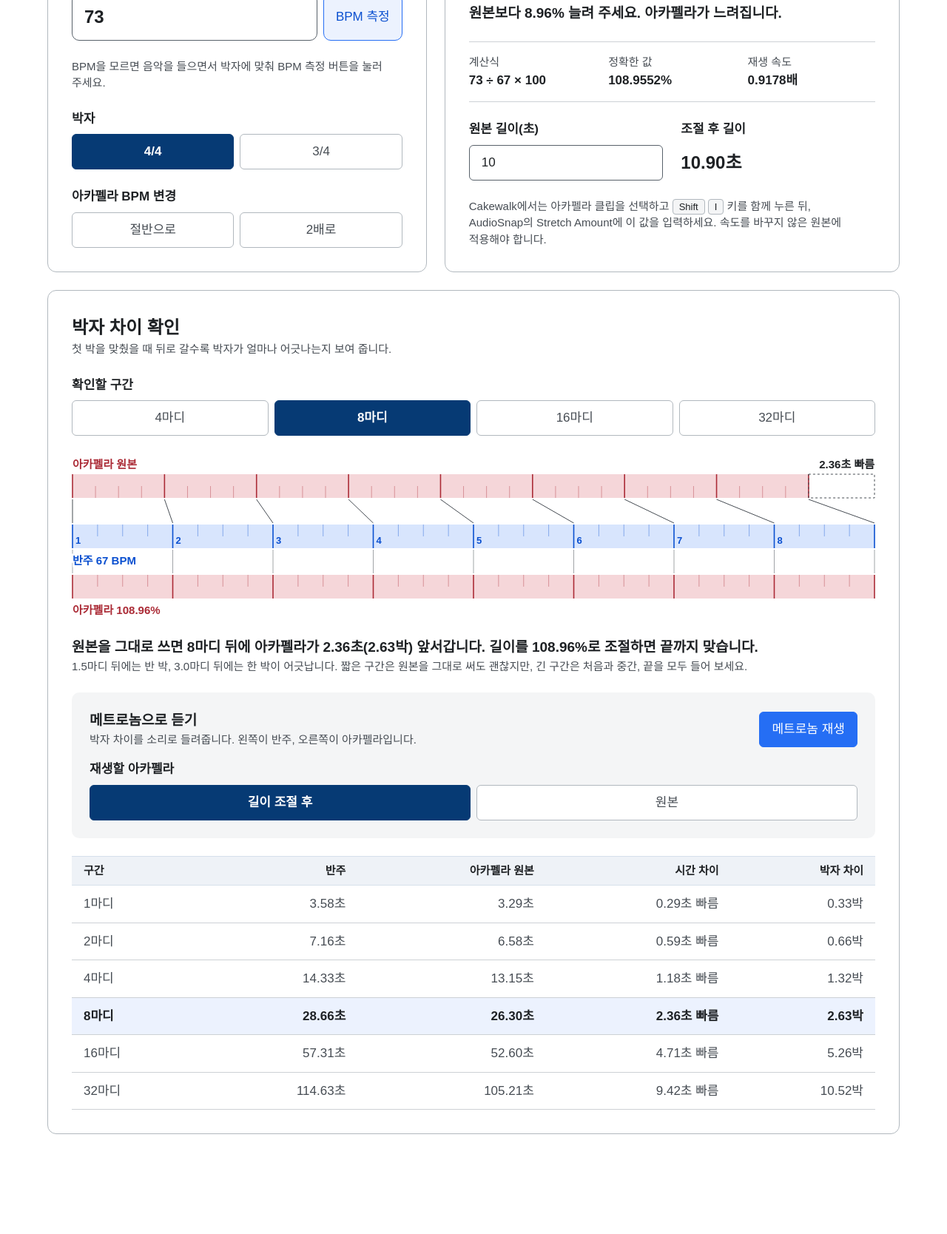
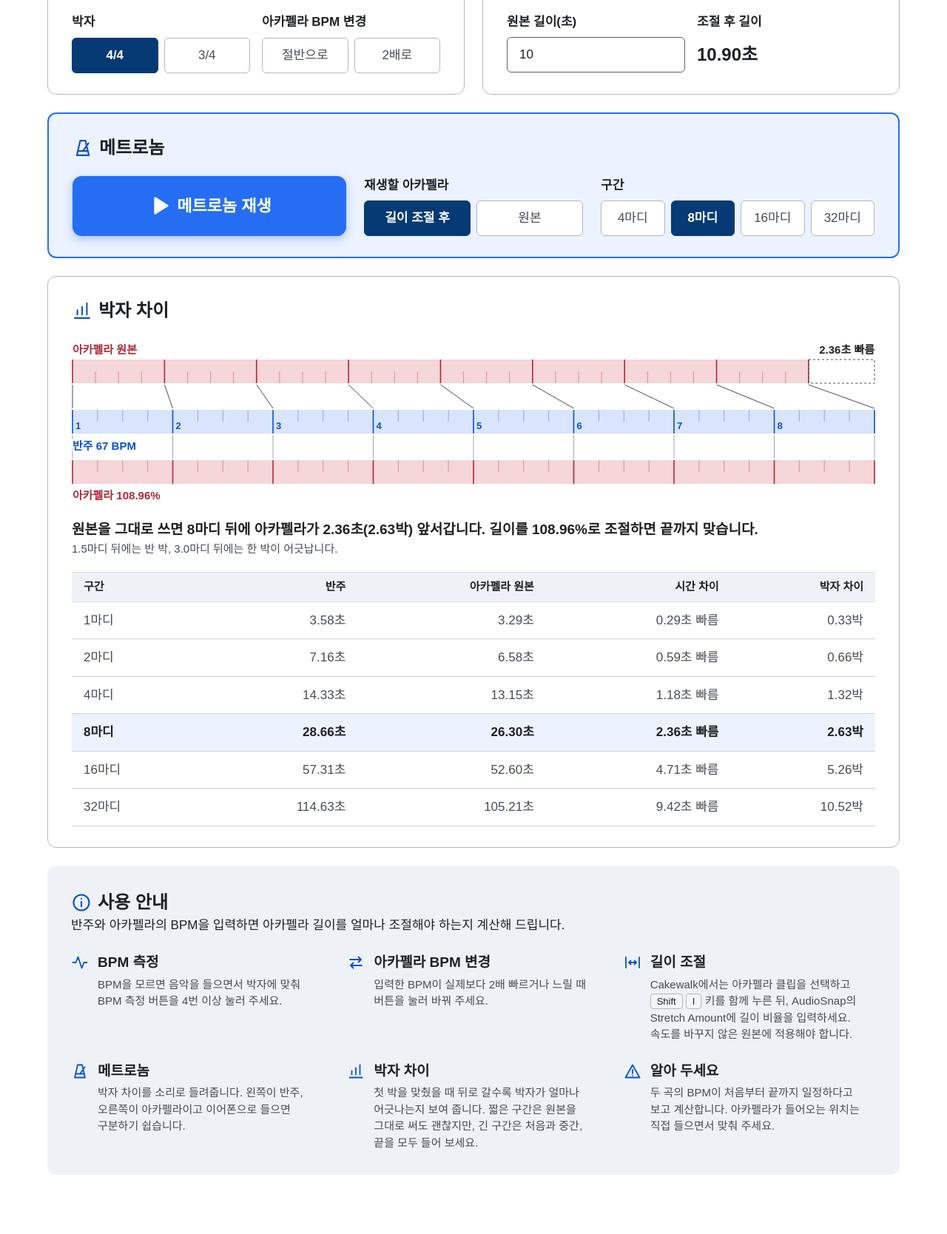
Before and after one commit to Plush777/acapella-bpm-calculator, a plain HTML site: page index.html in a window 1280 px wide. Shown: the part 419-2087 px from the top of the page at 74% size. Before the commit the page ends 2032 px from the top, so only its background shows below. Drawn offline with Linux system fonts and the light colour scheme; a web font is replaced by a local one.

Commit message:
아이콘 추가, 메트로놈 강조, 화면 배치 변경
- 섹션과 버튼에 아이콘 추가
- 메트로놈을 별도 카드로 빼고 재생 버튼 강조
- 기능은 위로, 설명은 맨 아래 사용 안내로 이동
- 바뀐 화면에 맞춰 README 수정

Co-Authored-By: Claude Opus 5.5 <noreply@anthropic.com>

```diff
--- a/css/components.css
+++ b/css/components.css
@@ -1,23 +1,34 @@
+/* ---------- 아이콘 ---------- */
+.icon { flex: none; width: 24px; height: 24px; }
+
+h2 { display: flex; align-items: center; gap: 8px; }
+
+h2 .icon { width: 28px; height: 28px; color: var(--strong); }
+
+.logo {
+  display: grid;
+  place-items: center;
+  flex: none;
+  width: 56px;
+  height: 56px;
+  color: var(--gray-0);
+  background: var(--primary-50);
+  border-radius: var(--radius-xlarge);
+}
+
+.logo .icon { width: 34px; height: 34px; }
+
 /* ---------- 카드 ---------- */
 .panel {
   display: grid;
   grid-template-columns: minmax(0, 1fr);
-  gap: 24px;
+  gap: 20px;
   align-content: start;
   min-width: 0;
-  padding: 32px;
+  padding: 28px 32px;
   background: var(--panel);
   border: 1px solid var(--border);
   border-radius: var(--radius-xlarge);
-}
-
-.box {
-  display: grid;
-  grid-template-columns: minmax(0, 1fr);
-  gap: 16px;
-  padding: 24px;
-  background: var(--subtle);
-  border-radius: var(--radius-large);
 }
 
 .hint {
@@ -87,8 +98,14 @@ input[aria-invalid=true] { border-color: var(--error-line); }
 
 .bpm input[type=number] { font-size: var(--size-h2); font-weight: 700; }
 
+#tapnote:empty { display: none; }
+
 /* ---------- 버튼 ---------- */
 button {
+  display: inline-flex;
+  align-items: center;
+  justify-content: center;
+  gap: 8px;
   min-height: 48px;
   padding: 0 16px;
   font: 400 var(--size-body)/1.5 var(--font);
@@ -131,6 +148,21 @@ button:disabled, button:disabled:hover {
 }
 
 .seg button:disabled, .seg button:disabled:hover { color: var(--off-text); background: var(--off); }
+
+/* ---------- 메트로놈 ---------- */
+.player { background: var(--player); border: 2px solid var(--primary-50); }
+
+#play {
+  min-height: 80px;
+  font-size: 22px;
+  font-weight: 700;
+  border-radius: var(--radius-xlarge);
+  box-shadow: 0 4px 12px rgb(37 110 244 / 35%);
+}
+
+#play .icon { width: 32px; height: 32px; }
+
+#play.playing { background: var(--playing); border-color: var(--playing); box-shadow: none; }
 
 /* ---------- 결과 숫자 ---------- */
 .big {
@@ -183,13 +215,48 @@ tr.on td { color: var(--ink); font-weight: 700; background: var(--row-on); }
 #tl text { font-family: var(--font); font-size: 15px; font-weight: 700; fill: var(--mute); }
 #tl .bar-no { font-size: 13px; }
 
+/* ---------- 사용 안내 ---------- */
+.guide {
+  display: grid;
+  grid-template-columns: minmax(0, 1fr);
+  gap: 24px;
+  padding: 32px;
+  background: var(--intro);
+  border-radius: var(--radius-xlarge);
+}
+
+.guide-list {
+  display: grid;
+  grid-template-columns: repeat(auto-fit, minmax(min(280px, 100%), 1fr));
+  gap: 24px 32px;
+  margin: 0;
+  padding: 0;
+  list-style: none;
+}
+
+.guide-list li {
+  display: grid;
+  grid-template-columns: auto minmax(0, 1fr);
+  column-gap: 12px;
+  row-gap: 4px;
+  align-content: start;
+  align-items: center;
+}
+
+.guide-list .icon { color: var(--strong); }
+.guide-list p { grid-column: 2; color: var(--mute); font-size: var(--size-small); }
+
 /* ---------- 폰 ---------- */
 @media (max-width: 600px) {
-  .panel { padding: 20px 16px; }
-  .box { padding: 16px; }
-  .facts { grid-template-columns: repeat(2, minmax(0, 1fr)); }
-  .box button.main { width: 100%; }
+  .logo { width: 44px; height: 44px; border-radius: var(--radius-large); }
+  .logo .icon { width: 28px; height: 28px; }
+  .panel, .guide { padding: 20px 16px; }
+  .facts { display: flex; flex-wrap: wrap; justify-content: space-between; gap: 8px; }
+  .facts dt { font-size: var(--size-xsmall); }
+  .facts dd { font-size: var(--size-small); white-space: nowrap; letter-spacing: -.02em; }
   .seg button { padding-inline: 8px; }
+  .bpm button { padding-inline: 12px; }
+  #play { min-height: 72px; }
   table, thead th { font-size: var(--size-xsmall); }
   th, td { padding-inline: 3px; letter-spacing: -.02em; }
 }
--- a/css/layout.css
+++ b/css/layout.css
@@ -2,13 +2,15 @@
 .wrap {
   max-width: 1200px;
   margin: 0 auto;
-  padding-block: 48px 80px;
+  padding-block: 32px 80px;
   padding-left: max(24px, env(safe-area-inset-left, 0px));
   padding-right: max(24px, env(safe-area-inset-right, 0px));
   display: grid;
   grid-template-columns: minmax(0, 1fr);
   gap: 24px;
 }
+
+.title { display: flex; align-items: center; gap: 16px; }
 
 .duo {
   display: grid;
@@ -24,26 +26,38 @@
   align-items: center;
 }
 
-.len {
+.pair {
   display: grid;
   grid-template-columns: repeat(2, minmax(0, 1fr));
-  gap: 24px;
+  gap: 16px;
+}
+
+.player-controls {
+  display: grid;
+  grid-template-columns: minmax(0, 1fr);
+  gap: 20px;
 }
 
 .scroll { overflow-x: auto; min-width: 0; }
 
 @media (min-width: 900px) {
-  .duo.top { grid-template-columns: minmax(0, 5fr) minmax(0, 6fr); }
+  .duo.top { grid-template-columns: repeat(2, minmax(0, 1fr)); }
+
+  .player-controls {
+    grid-template-columns: minmax(0, 5fr) minmax(0, 4fr) minmax(0, 5fr);
+    gap: 24px;
+  }
 }
 
 @media (max-width: 600px) {
   .wrap {
-    padding-block: 32px 64px;
+    padding-block: 24px 64px;
     padding-left: max(16px, env(safe-area-inset-left, 0px));
     padding-right: max(16px, env(safe-area-inset-right, 0px));
     gap: 16px;
   }
 
+  .title { gap: 12px; }
+  .head { flex-wrap: nowrap; gap: 8px; }
   .duo { gap: 16px; }
-  .len { gap: 16px; }
 }
--- a/css/tokens.css
+++ b/css/tokens.css
@@ -53,6 +53,8 @@
   --panel: var(--gray-0);
   --subtle: var(--gray-5);
   --intro: var(--secondary-5);
+  --player: var(--primary-5);
+  --playing: var(--gray-80);
 
   --ink: var(--gray-90);
   --mute: var(--gray-70);
@@ -111,7 +113,7 @@
   :root {
     --size-display: 44px;
     --size-h1: 28px;
-    --size-h2: 22px;
+    --size-h2: 20px;
   }
 }
 
@@ -122,6 +124,8 @@
     --panel: var(--gray-95);
     --subtle: var(--gray-90);
     --intro: var(--secondary-95);
+    --player: var(--primary-95);
+    --playing: var(--gray-70);
 
     --ink: var(--gray-5);
     --mute: var(--gray-20);
--- a/index.html
+++ b/index.html
@@ -17,9 +17,9 @@
 <body>
   <div class="wrap">
 
-    <header>
+    <header class="title">
+      <span class="logo"><svg class="icon" aria-hidden="true"><use href="img/icons.svg#music"/></svg></span>
       <h1>아카펠라 박자 계산기</h1>
-      <p class="lede">반주와 아카펠라의 BPM을 입력하면 아카펠라 길이를 얼마나 조절해야 하는지 계산해 드립니다.</p>
     </header>
 
     <!-- main.js가 실행되면 사라진다. 파일을 더블클릭해 열었을 때만 보인다. -->
@@ -29,22 +29,28 @@
 
       <!-- BPM 입력 -->
       <section class="panel" aria-label="BPM 입력">
+        <h2><svg class="icon" aria-hidden="true"><use href="img/icons.svg#pulse"/></svg>BPM 입력</h2>
         <div>
           <label class="mark inst" for="bi">반주 BPM</label>
           <div class="bpm">
             <input id="bi" type="number" inputmode="decimal" min="20" max="400" step="any" value="67">
-            <button type="button" class="sub" id="tapi" aria-label="반주 BPM 측정">BPM 측정</button>
+            <button type="button" class="sub" id="tapi" aria-label="반주 BPM 측정">
+              <svg class="icon" aria-hidden="true"><use href="img/icons.svg#pulse"/></svg>BPM 측정
+            </button>
           </div>
         </div>
         <div>
           <label class="mark voc" for="bv">아카펠라 BPM</label>
           <div class="bpm">
             <input id="bv" type="number" inputmode="decimal" min="20" max="400" step="any" value="73">
-            <button type="button" class="sub" id="tapv" aria-label="아카펠라 BPM 측정">BPM 측정</button>
+            <button type="button" class="sub" id="tapv" aria-label="아카펠라 BPM 측정">
+              <svg class="icon" aria-hidden="true"><use href="img/icons.svg#pulse"/></svg>BPM 측정
+            </button>
           </div>
         </div>
         <p class="err" id="err" role="alert" hidden></p>
-        <p class="note" id="tapnote" aria-live="polite">BPM을 모르면 음악을 들으면서 박자에 맞춰 BPM 측정 버튼을 눌러 주세요.</p>
+        <p class="note" id="tapnote" aria-live="polite"></p>
+        <div class="pair">
           <fieldset>
             <legend>박자</legend>
             <div class="seg" id="meter">
@@ -59,25 +65,30 @@
               <button type="button" data-m="2">2배로</button>
             </div>
           </fieldset>
+        </div>
       </section>
 
       <!-- 길이 비율 -->
       <section class="panel" aria-label="아카펠라 길이 비율">
         <div class="head">
-          <h2>아카펠라 길이 비율</h2>
-          <button type="button" id="copy">복사</button>
+          <h2><svg class="icon" aria-hidden="true"><use href="img/icons.svg#stretch"/></svg>아카펠라 길이 비율</h2>
+          <button type="button" id="copy">
+            <svg class="icon" aria-hidden="true"><use href="img/icons.svg#copy"/></svg><span class="btn-label">복사</span>
+          </button>
         </div>
+        <div>
           <div aria-live="polite">
             <div class="big"><span id="ratio"></span><small>%</small></div>
           </div>
           <p class="verdict" id="say"></p>
+        </div>
         <p class="hint" id="half" hidden></p>
         <dl class="facts">
           <div><dt>계산식</dt><dd id="fx"></dd></div>
           <div><dt>정확한 값</dt><dd id="exact"></dd></div>
           <div><dt>재생 속도</dt><dd id="speed"></dd></div>
         </dl>
-        <div class="len">
+        <div class="pair">
           <div>
             <label for="olen">원본 길이(초)</label>
             <input id="olen" type="text" inputmode="decimal" value="10">
@@ -87,19 +98,26 @@
             <p class="len-out" id="nlen"></p>
           </div>
         </div>
-        <p class="note">Cakewalk에서는 아카펠라 클립을 선택하고 <kbd>Shift</kbd> <kbd>I</kbd> 키를 함께 누른 뒤, AudioSnap의 Stretch Amount에 이 값을 입력하세요. 속도를 바꾸지 않은 원본에 적용해야 합니다.</p>
         <textarea id="copybox" rows="1" readonly hidden aria-label="복사할 값"></textarea>
       </section>
     </div>
 
-    <!-- 박자 차이 -->
-    <section class="panel" aria-label="박자 차이 확인">
-      <div>
-        <h2>박자 차이 확인</h2>
-        <p class="note">첫 박을 맞췄을 때 뒤로 갈수록 박자가 얼마나 어긋나는지 보여 줍니다.</p>
+    <!-- 메트로놈 -->
+    <section class="panel player" aria-label="메트로놈">
+      <h2><svg class="icon" aria-hidden="true"><use href="img/icons.svg#metronome"/></svg>메트로놈</h2>
+      <div class="player-controls">
+        <button type="button" class="main" id="play">
+          <svg class="icon" aria-hidden="true"><use id="playicon" href="img/icons.svg#play"/></svg><span id="playlabel">메트로놈 재생</span>
+        </button>
+        <fieldset>
+          <legend>재생할 아카펠라</legend>
+          <div class="seg" id="mode">
+            <button type="button" data-v="fit">길이 조절 후</button>
+            <button type="button" data-v="raw">원본</button>
           </div>
+        </fieldset>
         <fieldset>
-        <legend>확인할 구간</legend>
+          <legend>구간</legend>
           <div class="seg" id="bars">
             <button type="button" data-v="4">4마디</button>
             <button type="button" data-v="8">8마디</button>
@@ -107,29 +125,18 @@
             <button type="button" data-v="32">32마디</button>
           </div>
         </fieldset>
+      </div>
+      <p class="err" id="playerr" role="alert" hidden>이 브라우저에서는 소리를 재생할 수 없습니다.</p>
+    </section>
+
+    <!-- 박자 차이 -->
+    <section class="panel" aria-label="박자 차이">
+      <h2><svg class="icon" aria-hidden="true"><use href="img/icons.svg#chart"/></svg>박자 차이</h2>
       <svg id="tl" role="img" aria-label="반주와 아카펠라의 마디 위치 비교"></svg>
       <div>
         <p class="verdict" id="drift"></p>
         <p class="note" id="drift2"></p>
       </div>
-
-      <div class="box">
-        <div class="head">
-          <div>
-            <h3>메트로놈으로 듣기</h3>
-            <p class="note">박자 차이를 소리로 들려줍니다. 왼쪽이 반주, 오른쪽이 아카펠라입니다.</p>
-          </div>
-          <button type="button" class="main" id="play">메트로놈 재생</button>
-        </div>
-        <fieldset>
-          <legend>재생할 아카펠라</legend>
-          <div class="seg" id="mode">
-            <button type="button" data-v="fit">길이 조절 후</button>
-            <button type="button" data-v="raw">원본</button>
-          </div>
-        </fieldset>
-      </div>
-
       <div class="scroll">
         <table>
           <thead>
@@ -140,6 +147,46 @@
       </div>
     </section>
 
+    <!-- 사용 안내 -->
+    <section class="guide" aria-label="사용 안내">
+      <div>
+        <h2><svg class="icon" aria-hidden="true"><use href="img/icons.svg#info"/></svg>사용 안내</h2>
+        <p>반주와 아카펠라의 BPM을 입력하면 아카펠라 길이를 얼마나 조절해야 하는지 계산해 드립니다.</p>
+      </div>
+      <ul class="guide-list">
+        <li>
+          <svg class="icon" aria-hidden="true"><use href="img/icons.svg#pulse"/></svg>
+          <h3>BPM 측정</h3>
+          <p>BPM을 모르면 음악을 들으면서 박자에 맞춰 BPM 측정 버튼을 4번 이상 눌러 주세요.</p>
+        </li>
+        <li>
+          <svg class="icon" aria-hidden="true"><use href="img/icons.svg#swap"/></svg>
+          <h3>아카펠라 BPM 변경</h3>
+          <p>입력한 BPM이 실제보다 2배 빠르거나 느릴 때 버튼을 눌러 바꿔 주세요.</p>
+        </li>
+        <li>
+          <svg class="icon" aria-hidden="true"><use href="img/icons.svg#stretch"/></svg>
+          <h3>길이 조절</h3>
+          <p>Cakewalk에서는 아카펠라 클립을 선택하고 <kbd>Shift</kbd> <kbd>I</kbd> 키를 함께 누른 뒤, AudioSnap의 Stretch Amount에 길이 비율을 입력하세요. 속도를 바꾸지 않은 원본에 적용해야 합니다.</p>
+        </li>
+        <li>
+          <svg class="icon" aria-hidden="true"><use href="img/icons.svg#metronome"/></svg>
+          <h3>메트로놈</h3>
+          <p>박자 차이를 소리로 들려줍니다. 왼쪽이 반주, 오른쪽이 아카펠라이고 이어폰으로 들으면 구분하기 쉽습니다.</p>
+        </li>
+        <li>
+          <svg class="icon" aria-hidden="true"><use href="img/icons.svg#chart"/></svg>
+          <h3>박자 차이</h3>
+          <p>첫 박을 맞췄을 때 뒤로 갈수록 박자가 얼마나 어긋나는지 보여 줍니다. 짧은 구간은 원본을 그대로 써도 괜찮지만, 긴 구간은 처음과 중간, 끝을 모두 들어 보세요.</p>
+        </li>
+        <li>
+          <svg class="icon" aria-hidden="true"><use href="img/icons.svg#alert"/></svg>
+          <h3>알아 두세요</h3>
+          <p>두 곡의 BPM이 처음부터 끝까지 일정하다고 보고 계산합니다. 아카펠라가 들어오는 위치는 직접 들으면서 맞춰 주세요.</p>
+        </li>
+      </ul>
+    </section>
+
   </div>
 </body>
 </html>
--- a/js/features/clipboard.js
+++ b/js/features/clipboard.js
@@ -1,4 +1,6 @@
 // 값을 복사한다. 브라우저가 막으면 글상자를 펼쳐 직접 복사하게 한다.
+
+import { setIcon } from '../views/dom.js';
 
 const RESTORE_MS = 1800;
 
@@ -24,12 +26,18 @@ const copyText = async (text, fallbackBox) => {
 };
 
 export const attachCopy = (button, fallbackBox, getText) => {
-  const label = button.textContent;
+  const icon = button.querySelector('use');
+  const label = button.querySelector('.btn-label');
+
+  const show = (iconName, text) => {
+    setIcon(icon, iconName);
+    label.textContent = text;
+  };
 
   button.addEventListener('click', async () => {
     const copied = await copyText(getText(), fallbackBox);
     if (copied) fallbackBox.hidden = true;
-    button.textContent = copied ? '복사 완료' : '직접 복사해 주세요';
-    setTimeout(() => { button.textContent = label; }, RESTORE_MS);
+    show(copied ? 'check' : 'copy', copied ? '복사 완료' : '직접 복사해 주세요');
+    setTimeout(() => show('copy', '복사'), RESTORE_MS);
   });
 };
--- a/js/main.js
+++ b/js/main.js
@@ -8,8 +8,9 @@ import { createClickPlayer } from './features/click-player.js';
 import { attachCopy } from './features/clipboard.js';
 import { load, save } from './features/storage.js';
 import { attachTapTempo } from './features/tap-tempo.js';
-import { byId, on, onButton, setText } from './views/dom.js';
+import { byId, on, onButton, setHidden, setText } from './views/dom.js';
 import { renderDrift } from './views/drift.js';
+import { renderPlayButton } from './views/player.js';
 import { renderRatio, renderTempo } from './views/tempo.js';
 import { hidePlayhead, renderTimeline, showPlayhead } from './views/timeline.js';
 
@@ -33,13 +34,13 @@ const songOf = (state) => ({
 const isSameSong = (a, b) => JSON.stringify(songOf(a)) === JSON.stringify(songOf(b));
 
 const player = createClickPlayer({
-  onStart: () => setText('play', '정지'),
+  onStart: () => renderPlayButton(true),
   onStop: () => {
-    setText('play', '메트로놈 재생');
+    renderPlayButton(false);
     hidePlayhead();
   },
   onProgress: (time) => showPlayhead(getState(), time),
-  onUnsupported: () => setText('drift2', '이 브라우저에서는 소리를 재생할 수 없습니다.'),
+  onUnsupported: () => setHidden('playerr', false),
 });
 
 /* ---------- 입력 연결 ---------- */
--- a/js/views/dom.js
+++ b/js/views/dom.js
@@ -19,6 +19,9 @@ export const setHTML = (id, html) => {
 export const setHidden = (id, hidden) => {
   byId(id).hidden = hidden;
 };
+
+/** 아이콘 그림을 바꾼다. */
+export const setIcon = (use, name) => use.setAttribute('href', `img/icons.svg#${name}`);
 
 /** 입력 중인 칸의 커서가 튀지 않도록 값이 다를 때만 넣는다. */
 export const setValue = (id, value) => {
--- a/js/views/drift.js
+++ b/js/views/drift.js
@@ -20,9 +20,9 @@ const timeToDrift = ({ bpm, beatsPerBar }) => (amount) => {
 };
 
 const detail = (state, { sec }) => {
-  if (isNegligible(sec)) return '곡의 BPM이 일정할 때의 결과입니다. 아카펠라가 들어오는 위치는 직접 맞춰 주세요.';
+  if (isNegligible(sec)) return '';
   const until = timeToDrift(state);
-  return `${until(0.5)} 뒤에는 반 박, ${until(1)} 뒤에는 한 박이 어긋납니다. 짧은 구간은 원본을 그대로 써도 괜찮지만, 긴 구간은 처음과 중간, 끝을 모두 들어 보세요.`;
+  return `${until(0.5)} 뒤에는 반 박, ${until(1)} 뒤에는 한 박이 어긋납니다.`;
 };
 
 const tableRow = (state) => (bars) => {
--- /dev/null
+++ b/js/views/player.js
@@ -0,0 +1,9 @@
+// 메트로놈 재생 버튼
+
+import { byId, setIcon, setText } from './dom.js';
+
+export const renderPlayButton = (isPlaying) => {
+  byId('play').classList.toggle('playing', isPlaying);
+  setIcon(byId('playicon'), isPlaying ? 'stop' : 'play');
+  setText('playlabel', isPlaying ? '정지' : '메트로놈 재생');
+};
```
Also changed, not shown: css/base.css (+0 -7 lines), README.md, img/icons.svg (added). Lines whose indentation alone changed are shown as unchanged.
